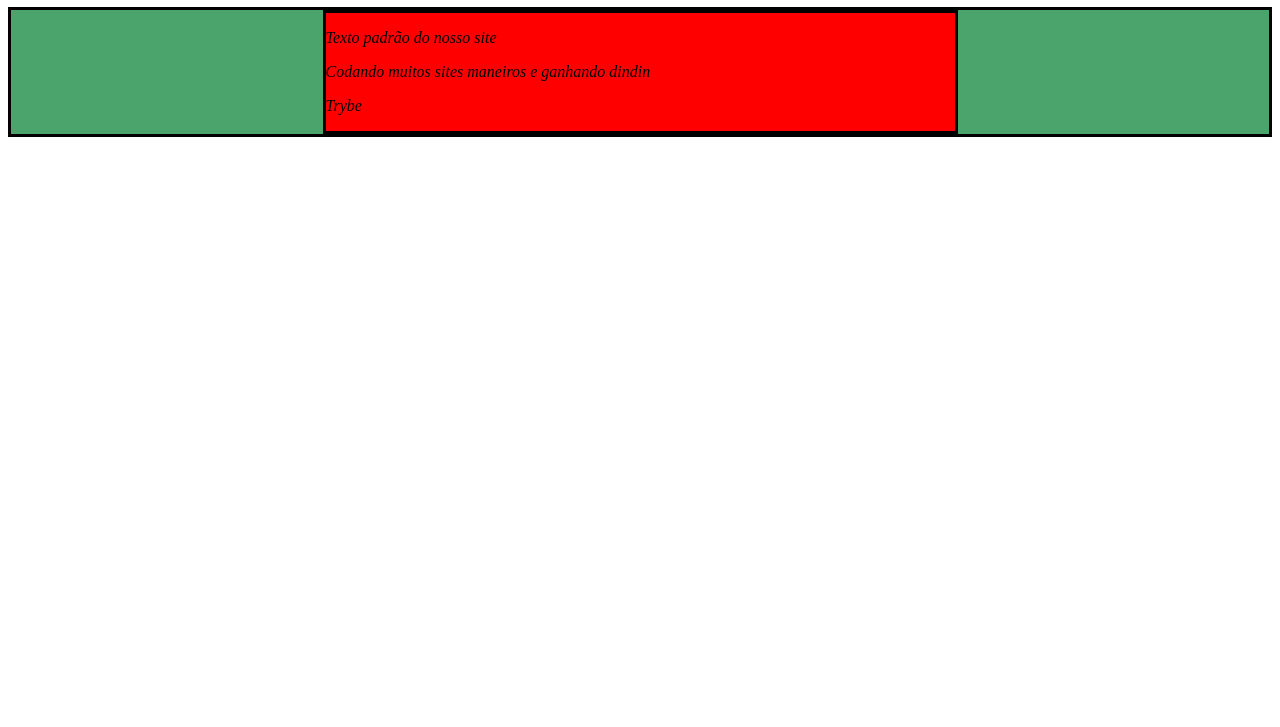
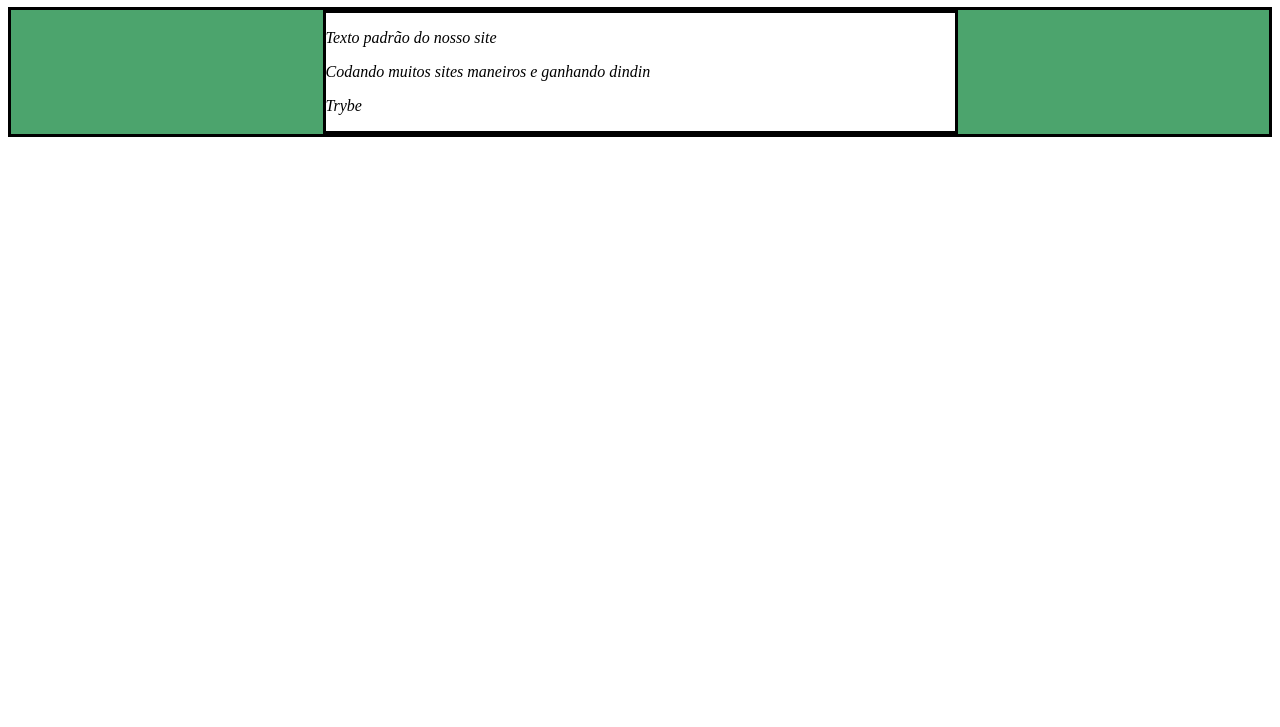
Before and after one commit to plinioSMoraes/trybe.exercicio, a plain HTML site: page Bloco5.1/index.html in a window 1280 px wide. Shown: the part 73-800 px from the top of the page. Drawn offline with Linux system fonts and the light colour scheme.

Commit message:
Exercicio 3 - Resolvido

```diff
--- a/Bloco5.1/index.html
+++ b/Bloco5.1/index.html
@@ -65,6 +65,14 @@
             color.style.background = 'rgb(76,164,109)'; // seta a cor em background para verde
         }
         changeColor(); // chama a funcao
+
+        function changeMainSquareColor(){ // Exercicio 3
+            let color = document.getElementsByClassName('center-content')[0]; // Puxa para o color a class main content
+            color.style.background = 'white'; // Seta o fundo do main content como branco
+        }
+        changeMainSquareColor(); // chama a funcao para setar o fundo
+
+
     </script>
   </body>
 </html>
```
